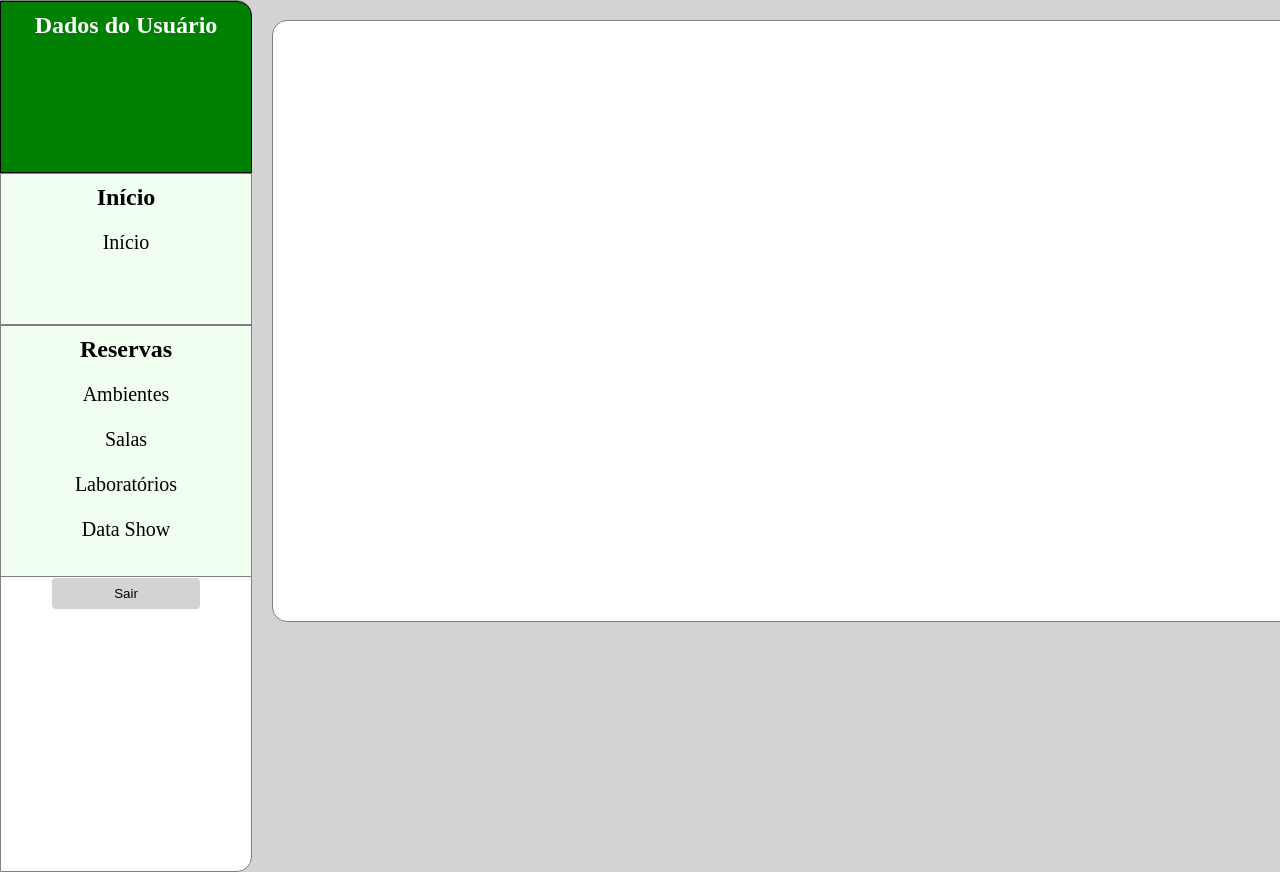
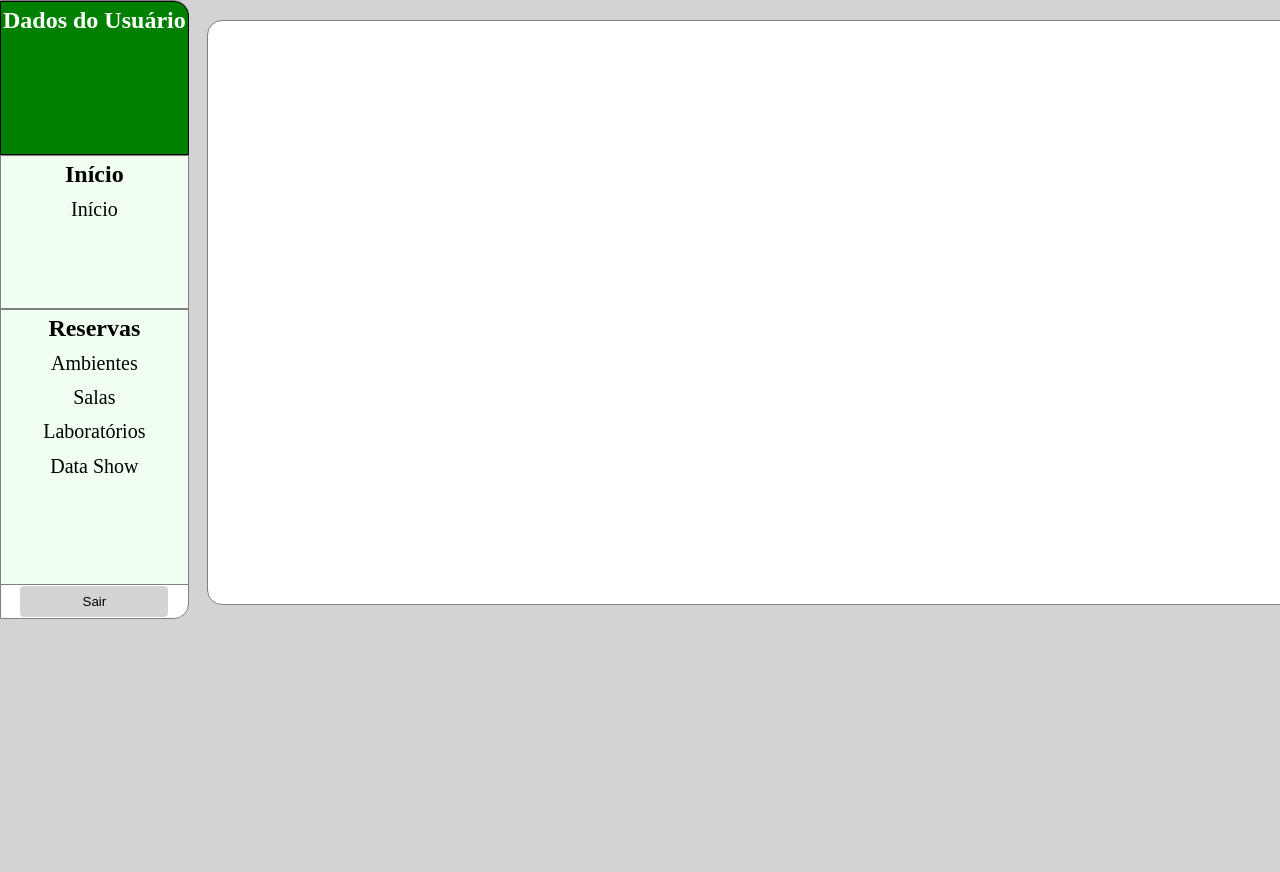
Before and after one commit to daniel-dantas/SistmaDeReserva, a plain HTML site: page html/TelaPrincipal.html in a window 1280 px wide. Shown: the top 872 px of the page. After the commit the page ends 800 px from the top, so only its background shows below. Drawn offline with Linux system fonts and the light colour scheme.

Commit message:
corrigindo estilo da tela principal

```diff
--- a/html/estilopaginaprincipal.css
+++ b/html/estilopaginaprincipal.css
@@ -19,7 +19,7 @@ a:hover{
     text-decoration: underline;
 }
 li{
-    margin-top: 20px;
+    margin-top: 5%;
     height: 25px;
 }
 .content{
@@ -34,42 +34,36 @@ li{
     flex-direction: column;
     align-items: center;
     background-color:white;
-    width: 250px;
-    height: 870px;
+    width: 100%;
+    height: 200%;
     border: 1px solid;
     border-color:grey;
 }
 .menudousuario{
     border-top-right-radius: 15px;
-    width: 250px;
-    height: 170px;
+    width: 100%;
+    height: 25%;
     background-color:green;
     border: 1px solid;
     border-color:black;
 }
 .menuinicio{
-    width: 250px;
-    height: 150px;
+    width: 100%;
+    height: 25%;
     background-color:honeydew;
     border: 1px solid;
     border-color:grey;
 }
 .menureserva{
-    width: 250px;
-    height: 250px;
+    width: 100%;
+    height: 45%;
     background-color:honeydew;
     border: 1px solid;
     border-color:grey;
 }
-.menuadm{
-    width: 250px;
-    height: 250px;
-    background-color:honeydew;
-    border: 1px solid;
-    border-color:grey;
-}
+
 .title{
-    margin-top: 10px;
+    margin-top: 5px;
 }
 .title-dados{
     color: white;
@@ -84,7 +78,6 @@ li{
     align-self: center;
     background-color: lightgrey;
     border: 1px solid white;
-
 
 }
 .btn:hover{
@@ -101,8 +94,8 @@ li{
     text-align: center;
     align-items: center;
     background-color:white;
-    width: 1050px;
-    height: 600px;
+    width: 2700%;
+    height: 189%;
     border: 1px solid;
     border-color:grey;
 }
```
